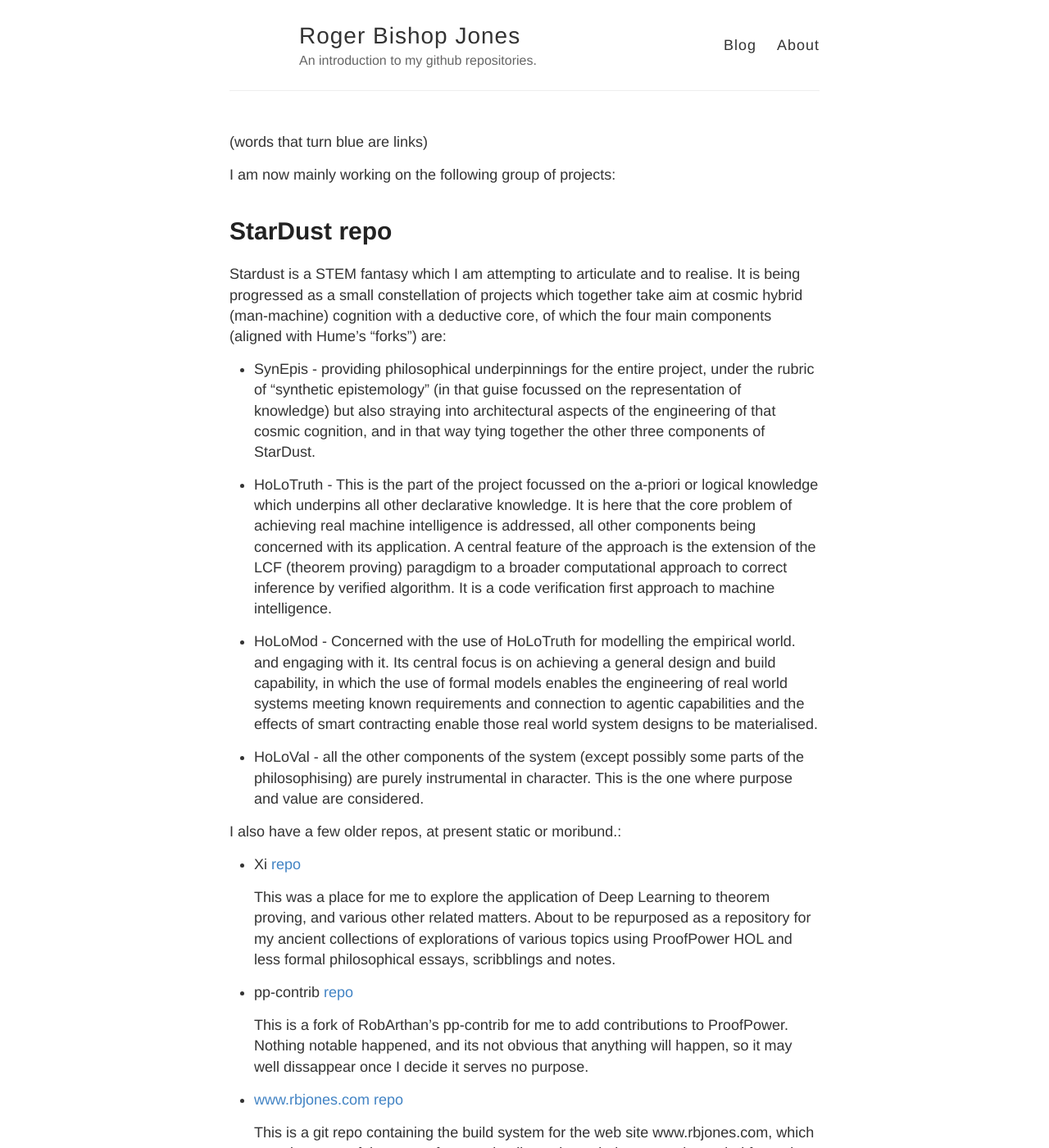
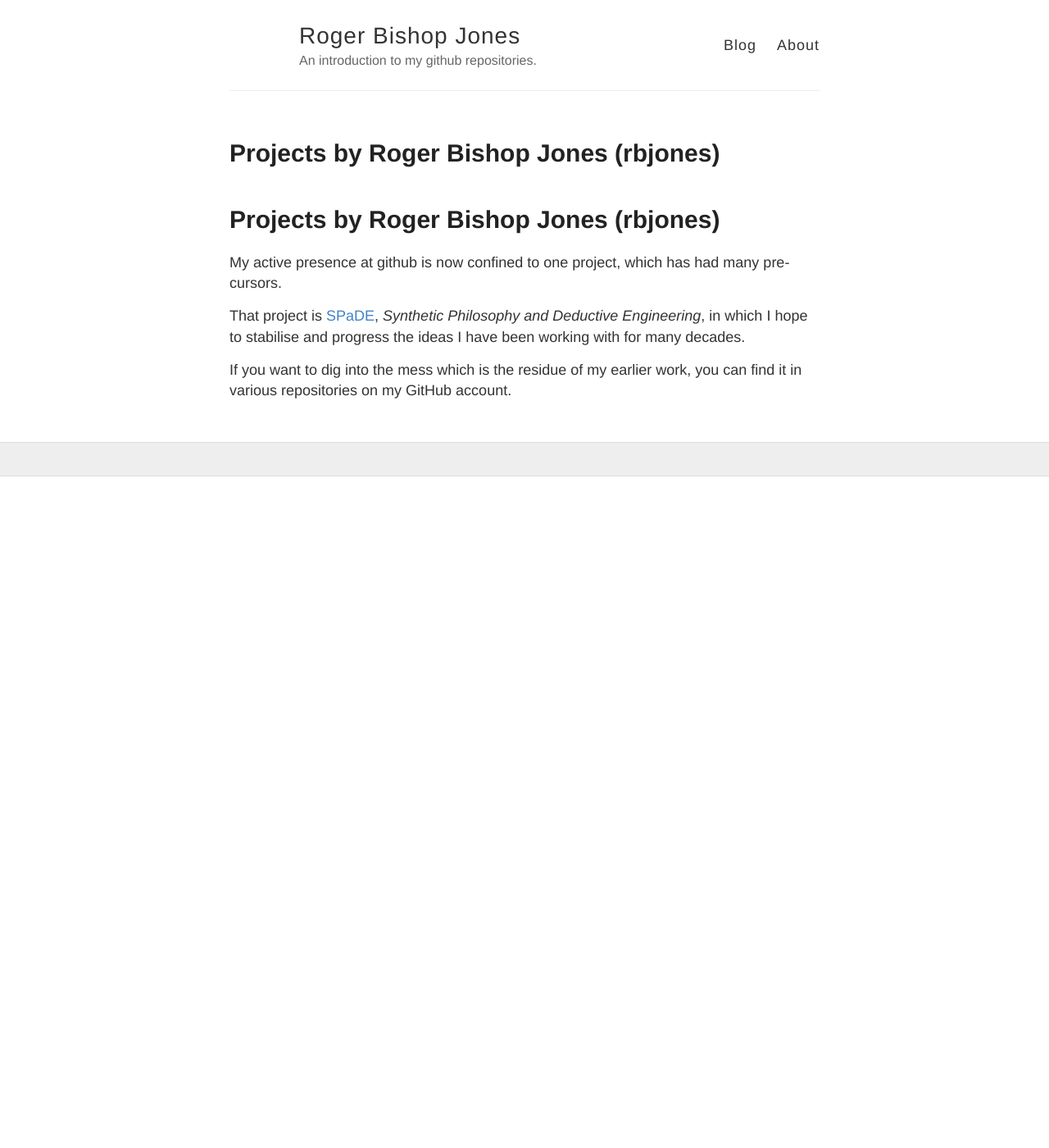
Before and after one commit to rbjones/rbjones.github.io, a Jekyll site: the page built from index.md, in a window 1280 px wide and 1400 px high. Shown: the whole window at 82% size. Built offline with Jekyll 4.4.1, drawn with Linux system fonts in a browser that asks for light colours; our own code applies the rules of GitHub Pages for plain Markdown files; some of the changed text lies outside the part shown.

Commit message:
Change to web page to focus entirely on SPaDE.

```diff
--- a/index.md
+++ b/index.md
@@ -1,42 +1,7 @@
----
-layout: default
----
-(words that turn blue are links)
+# Projects by Roger Bishop Jones (rbjones)
 
-I am now mainly working on the following group of projects:
-#  [StarDust](https://rbjones.github.io/StarDust) [repo](https://github.com/rbjones/StarDust)
+My active presence at github is now confined to one project, which has had many pre-cursors.
 
-  Stardust is a STEM fantasy which I am attempting to articulate and to realise.
-  It is being progressed as a small constellation of projects which together take aim at cosmic hybrid (man-machine) cognition with a deductive core, of which the four main components (aligned with Hume's "forks") are:
+That project is [SPaDE](https://rbjones.github.io/SPaDE), _Synthetic Philosophy and Deductive Engineering_, in which I hope to stabilise and progress the ideas I have been working with for many decades.
 
--  SynEpis - providing philosophical underpinnings for the entire project, under the rubric of "synthetic epistemology" (in that guise focussed on the representation of knowledge) but also straying into architectural aspects of the engineering of that cosmic cognition, and in that way tying together the other three components of StarDust.
-
-- HoLoTruth - This is the part of the project focussed on the a-priori or logical knowledge which underpins all other declarative knowledge.
-It is here that the core problem of achieving real machine intelligence is addressed, all other components being concerned with its application.
-A central feature of the approach is the extension of the LCF (theorem proving) paragdigm to a broader computational approach to correct inference by verified algorithm.
-It is a code verification first approach to machine intelligence.
-
-- HoLoMod - Concerned with the use of HoLoTruth for modelling the empirical world. and engaging with it.
-Its central focus is on achieving a general design and build capability, in which the use of formal models enables the engineering of real world systems meeting known requirements and connection to agentic capabilities and the effects of smart contracting enable those real world system designs to be materialised.
-
-- HoLoVal - all the other components of the system (except possibly some parts of the philosophising) are purely instrumental in character.
-This is the one where purpose and value are considered.
-
-I also have a few older repos, at present static or moribund.:
-
-- Xi [repo](https://www.github.com/rbjones/Xi)
-
-  This was a place for me to explore the application of Deep Learning to theorem proving, and various other related matters.
-  About to be repurposed as a repository for my ancient collections of explorations of various topics using ProofPower HOL and less formal philosophical essays, scribblings and notes.
-
-- pp-contrib [repo](https://www.github.com/rbjones/pp-contrib)
-
-  This is a fork of RobArthan's pp-contrib for me to add contributions to ProofPower.
-  Nothing notable happened, and its not obvious that anything will happen, so it may well dissappear once I decide it serves no purpose.
-
-- [www.rbjones.com](http://www.rbjones.com/) [repo](https://www.github.com/rbjones/www.rbjones.com)
-
-  This is a git repo containing the build system for the web site www.rbjones.com, which contains most of the output from my intellectual wanderings over the period from about 1994 (and indeed, some things going back even as far as 1976).
-
-  I am now in the process of mothballing this site as I transition to working only in github hosted development projects, and move some parts of the site into other repos.
-  Once this is complete, the site will be purely of historical interest.
+If you want to dig into the mess which is the residue of my earlier work, you can find it in various repositories on my GitHub account.
```
